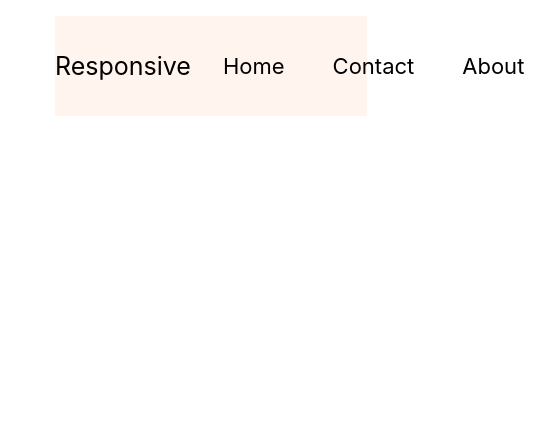
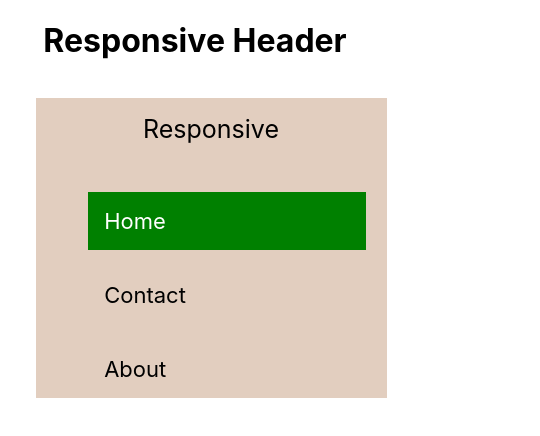
Before and after one commit to parvejg/responsive-header, a React (Create React App) app: page / in a window 390 px wide. Shown: the top 436 px of the page, 540 px wide, since content can reach past the window. Built offline with nearby package versions, Linux system fonts and the light colour scheme.

Commit message:
improvement for responsive header

```diff
--- a/src/App.js
+++ b/src/App.js
@@ -4,6 +4,7 @@ import { ResponsiveHeader } from "./Responsive-header";
 function App() {
   return (
     <div className="App">
+      <h1>Responsive Header</h1>
       <ResponsiveHeader />
     </div>
   );
--- a/src/Responsive-header.css
+++ b/src/Responsive-header.css
@@ -2,7 +2,7 @@
   display: flex;
   width: 80%;
   height: 100px;
-  background-color: seashell;
+  background-color: rgb(226, 206, 191);
   justify-content: space-between;
   gap: 1rem;
   align-items: center;
@@ -14,7 +14,7 @@
   width: 100%;
   height: 100%;
   display: flex;
-  justify-content: center;
+  justify-content: space-between;
   padding: 1rem;
 }
 .responsive-links {
@@ -24,25 +24,60 @@
   align-items: center;
   padding: 1rem;
 }
-.responsive-home-links {
+.home {
   text-decoration: none;
-  color: black;
+  color: white;
   font-size: 22px;
-  height: 100%;
-  width: 100%;
   padding: 1rem;
 }
 .responsive-links:hover {
   background-color: rgb(196, 191, 191);
 }
-.responsive-home-links:hover {
-  background-color: rgb(196, 191, 191);
-}
+
 .links-wrapper {
   display: flex;
   gap: 1rem;
   align-items: center;
+  justify-content: flex-end;
+  width: 100%;
+  height: 100%;
 }
 .header-logo {
   font-size: 25px;
+  padding: 1rem;
 }
+.header-logo:hover {
+  background-color: rgb(196, 191, 191);
+}
+@media (max-width: 600px) {
+  .responsive-header-container {
+    display: flex;
+    flex-direction: column;
+    height: 300px;
+    min-width: 90%;
+  }
+  .links-wrapper {
+    display: flex;
+    flex-direction: column;
+    flex-wrap: wrap;
+    align-items: flex-start;
+    height: 100%;
+    max-width: 70%;
+  }
+
+  .responsive-links {
+    width: 100%;
+    text-align: left;
+  }
+  .contact {
+    width: 100%;
+    text-align: left;
+  }
+  .home {
+    width: 100%;
+    text-align: left;
+  }
+}
+.home {
+  background-color: green;
+}
--- a/src/Responsive-header.js
+++ b/src/Responsive-header.js
@@ -5,10 +5,10 @@ export const ResponsiveHeader = () => {
       <div className="responsive-header-container">
         <div className="header-logo">Responsive</div>
         <div className="links-wrapper">
-          <a href="#Home" className="responsive-home-links">
+          <a href="#Home" className=" home">
             Home
           </a>
-          <a href="#Contact" className="responsive-links">
+          <a href="#Contact" className="responsive-links contact">
             Contact
           </a>
           <a href="#About" className="responsive-links">
```
